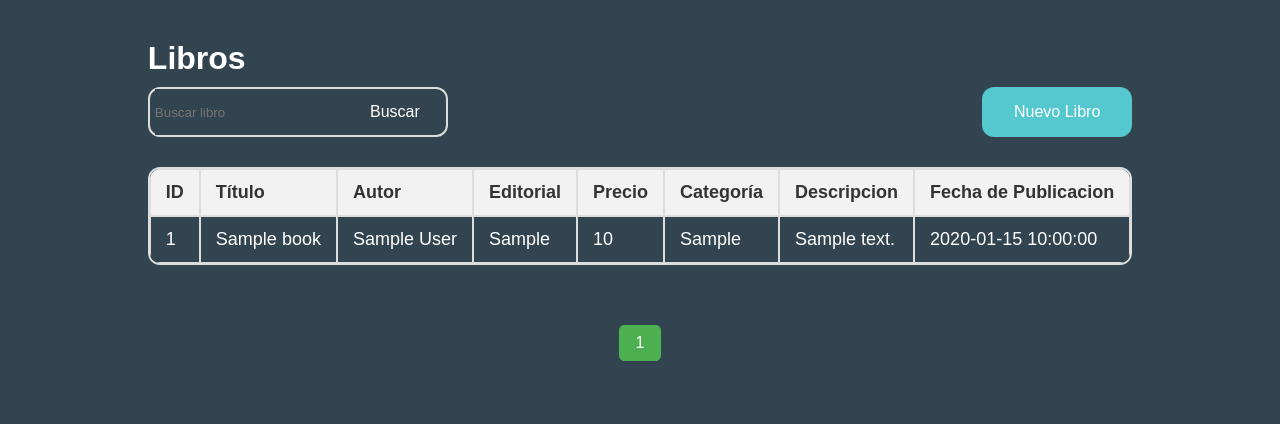
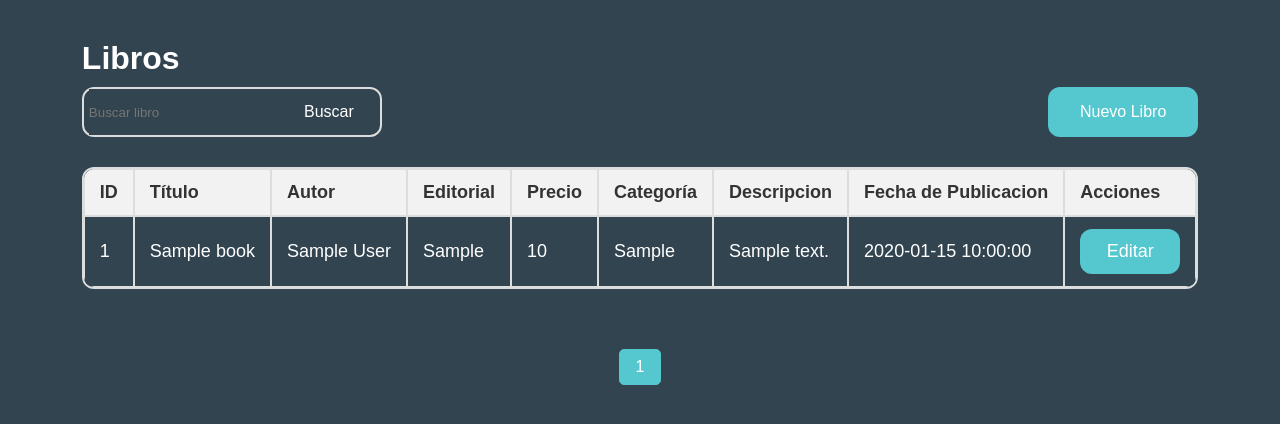
Before and after one commit to Andy-Leal-Dev/DigitalLibrery-PHP, a PHP site: page /admin.php?rute=books in a window 1280 px wide. Shown: the part 160-584 px from the top of the page. Run offline with PHP 8.4, Linux system fonts and the light colour scheme; tables that the repository leaves empty or names only in its code hold one stand-in row (values such as "Sample post"); some libraries are stand-ins or nearby versions.

Commit message:
Proyecto en proceso con modificaciones

```diff
--- a/Public/Css/admin.css
+++ b/Public/Css/admin.css
@@ -133,8 +133,6 @@
     cursor: pointer;
 }
 
-
-
 .btn-new-book{
     width: 150px;
     height: 50px;
@@ -157,7 +155,7 @@
 }
 
 .pagination a {
-    color: black;
+    color: white;
     padding: 8px 16px;
     text-decoration: none;
     border: 1px solid #ddd;
@@ -166,9 +164,9 @@
 }
 
 .pagination a.active {
-    background-color: #4CAF50;
+    background-color: #55C7CF;
     color: white;
-    border: 1px solid #4CAF50;
+    border: 1px solid #55C7CF;
 }
 
 .pagination a:hover:not(.active) {
@@ -293,3 +291,21 @@ form{
     font-size: larger;
     cursor: pointer;
 }
+
+.div-btn-edit{
+    display: flex;
+    justify-content: center;
+    width: 100px;
+    height: 45px;
+    align-items: center;
+    background-color: #55C7CF;
+
+    border-radius: 12px;
+}
+
+.div-btn-edit a{
+    background-color: transparent;
+    outline: none;
+    text-decoration: none;
+    color: #ffff;
+}
--- a/Public/Javascript/admin.js
+++ /dev/null
@@ -1,7 +0,0 @@
-document.getElementById('exit-btn').addEventListener('click', ()=> {
-    document.getElementById('form-new-book').style.display="none";
-})
-
-document.getElementById('new-book').addEventListener('click', ()=> {
-    document.getElementById('form-new-book').style.display="flex";
-})
--- a/admin.php
+++ b/admin.php
@@ -6,6 +6,8 @@
     $offset = ($page - 1) * $limit;
 
 
+    switch ($_GET['rute']) {
+        case 'books':
             $sqlBook = "SELECT * FROM books LIMIT $limit OFFSET $offset";
             $resultBook = $conn->query($sqlBook);
 
@@ -15,8 +17,9 @@
             $total_results_Book = $total_results_row_Book[0];
 
             $total_pages_Book = ceil($total_results_Book / $limit);
+            break;
 
-
+        case 'user':
             $sqlusers = "SELECT * FROM users LIMIT $limit OFFSET $offset";
             $resultusers = $conn->query($sqlusers);
 
@@ -26,8 +29,9 @@
             $total_results_Users = $total_results_row_Users[0];
 
             $total_pages_Users = ceil($total_results_Users / $limit);
+            break;
 
-
+        case 'orders':
             $sqlorders = "SELECT * FROM orders LIMIT $limit OFFSET $offset";
             $resulorders = $conn->query($sqlorders);
 
@@ -37,8 +41,61 @@
             $total_results_Orders = $total_results_row_Orders[0];
 
             $total_pages_Orders = ceil($total_results_Orders / $limit);
+            break;
+
+        default:
+            // Default case if no valid 'rute' is provided
+            break;
+    }
 
 
+    if (isset($_GET['search']) && isset($_GET['rute']) && $_GET['rute'] == 'books'){
+
+        $search = $_GET['search'];
+
+        $sqlBook = "SELECT * FROM books WHERE author_book = '$search' LIMIT $limit OFFSET $offset";
+        $resultBook = $conn->query($sqlBook);
+
+        $total_results_sql_Book = "SELECT COUNT(*) FROM books WHERE author_book = '$search'";
+        $total_results_result_Book = $conn->query($total_results_sql_Book);
+        $total_results_row_Book = $total_results_result_Book->fetch_row();
+        $total_results_Book = $total_results_row_Book[0];
+
+        $total_pages_Book = ceil($total_results_Book / $limit);
+
+
+    } elseif(isset($_GET['search']) && isset($_GET['rute']) && $_GET['rute'] == 'user'){
+
+        $search = $_GET['search'];
+
+        $sqlusers = "SELECT * FROM users WHERE email = '$search' LIMIT $limit OFFSET $offset";
+        $resultusers = $conn->query($sqlusers);
+
+        $total_results_sql_Users = "SELECT COUNT(*) FROM users WHERE email = '$search'";
+        $total_results_result_Users = $conn->query($total_results_sql_Users);
+        $total_results_row_Users = $total_results_result_Users->fetch_row();
+        $total_results_Users = $total_results_row_Users[0];
+
+        $total_pages_Users = ceil($total_results_Users / $limit);
+
+
+
+    } elseif(isset($_GET['search']) && isset($_GET['rute']) && $_GET['rute'] == 'orders'){
+
+        $search = $_GET['search'];
+
+        $sqlorders = "SELECT * FROM orders WHERE code_orders = '$search' LIMIT $limit OFFSET $offset";
+        $resulorders = $conn->query($sqlorders);
+
+        $total_results_sql_Orders = "SELECT COUNT(*) FROM orders  WHERE code_orders = '$search'";
+        $total_results_result_Orders = $conn->query($total_results_sql_Orders);
+        $total_results_row_Orders = $total_results_result_Orders->fetch_row();
+        $total_results_Orders = $total_results_row_Orders[0];
+
+        $total_pages_Orders = ceil($total_results_Orders / $limit);
+
+
+    }
 
 ?>
 
@@ -82,11 +139,18 @@
                 </div>
             <div class="div-search-new-book">
                 <div class="search-book">
-                    <input type="text" placeholder="Buscar libro">
-                    <div class="btn-serarch">
+                    <input type="text" placeholder="Buscar libro" id="input_search">
+                    <div class="btn-serarch" id="btn-search">
                     <span>Buscar</span>
+
                 </div>
             </div>
+                <?php if(isset($_GET['message'])){
+                    $message = $_GET['message'];
+
+                    echo "<span>$message</span>";
+                }
+                ?>
                 <div class="btn-new-book" id="new-book">
                     <span>Nuevo Libro</span>
                 </div>
@@ -102,9 +166,9 @@
                             <th>Categoría</th>
                             <th>Descripcion</th>
                             <th>Fecha de Publicacion</th>
+                            <th>Acciones</th>
                         </tr>
                     </thead>
-
                          <tbody>
                                 <?php if ($resultBook->num_rows > 0): ?>
                                     <?php while($rowBook = $resultBook->fetch_assoc()): ?>
@@ -117,6 +181,11 @@
                                             <td><?php echo $rowBook['category_book']; ?></td>
                                             <td><?php echo $rowBook['description_book']; ?></td>
                                             <td><?php echo $rowBook['publication_date']; ?></td>
+                                            <td>
+                                                <div class="div-btn-edit">
+                                                    <a href="">Editar</a>
+                                                </div>
+                                            </td>
                                         </tr>
                                     <?php endwhile; ?>
                                 <?php else: ?>
@@ -141,9 +210,8 @@
                     <?php endif; ?>
                 </div>
             </div>
-
             <div class="div-form-new-book" id="form-new-book" >
-        <form action="" method="post" enctype="multipart/form-data">
+        <form action="./Controller/new-book-controlller.php" method="post" enctype="multipart/form-data">
                 <div class="div-title-form">
                     <h2>Nuevo libro</h2>
                     <span id="exit-btn" style="font-size: x-large;cursor: pointer;">X</span>
@@ -174,7 +242,7 @@
                     <div class="div-input">
                         <label for="precio">Precio</label>
                         <div class="div-input-text">
-                            <input type="text" id="precio" name="precio" required>
+                            <input type="number" id="precio" name="precio" required>
                         </div>
                     </div>
                 </div>
@@ -217,6 +285,7 @@
             </div>
         </form>
         </div>
+    </div>
         <?php endif;?>
 
         <?php if(isset($_GET['rute']) && $_GET['rute'] == 'user'): ?>
@@ -229,9 +298,9 @@
             </div>
             <div class="div-search-user">
                 <div class="search-user">
-                    <input type="text" placeholder="Buscar un Usuario">
-                    <div class="btn-serarch">
-                    <span>Buscar</span>
+                    <input type="text" placeholder="Buscar un Usuario" id="input_search_user" >
+                    <div class="btn-serarch" id="btn-search-user">
+                    <span >Buscar</span>
                 </div>
                 </div>
             </div>
@@ -276,6 +345,7 @@
                     </tbody>
                 </table>
             </div>
+        </div>
             <div class="pagination">
                 <?php if ($page > 1): ?>
                     <a href="?rute=user&page=<?php echo $page - 1; ?>">&laquo; Anterior</a>
@@ -290,6 +360,7 @@
                 <?php endif; ?>
             </div>
         </div>
+
         <?php endif;?>
 
         <?php if(isset($_GET['rute']) && $_GET['rute'] == 'orders'): ?>
@@ -301,9 +372,9 @@
             </div>
             <div class="div-search-orders">
                 <div class="search-orders">
-                    <input type="text" placeholder="Buscar una compra">
-                    <div class="btn-serarch">
-                    <span>Buscar</span>
+                    <input type="text" placeholder="Buscar una compra" id="input_search_orders">
+                    <div class="btn-serarch" id="btn-search-order">
+                        <span >Buscar</span>
                     </div>
                 </div>
             </div>
@@ -344,6 +415,7 @@
                     </tbody>
                 </table>
             </div>
+        </div>
             <div class="pagination">
                 <?php if ($page > 1): ?>
                     <a href="?rute=orders&page=<?php echo $page - 1; ?>">&laquo; Anterior</a>
@@ -353,7 +425,7 @@
                     <a href="?rute=orders&page=<?php echo $i; ?>" <?php if ($i == $page) echo 'class="active"'; ?>><?php echo $i; ?></a>
                 <?php endfor; ?>
 
-                <?php if ($page < $total_pages_Book): ?>
+                <?php if ($page < $total_pages_Orders): ?>
                     <a href="?rute=orders&page=<?php echo $page + 1; ?>">Siguiente &raquo;</a>
                 <?php endif; ?>
             </div>
@@ -362,6 +434,45 @@
     </div>
 
 
-<script src="./Public/Javascript/admin.js"></script>
+<script >
+<?php if(isset($_GET['rute']) && $_GET['rute'] == 'books'): ?>
+
+document.getElementById('btn-search').addEventListener('click', ()=> {
+    const input = document.getElementById('input_search').value;
+    if(input){
+        window.location.href = `admin.php?rute=books&page=1&search=${input}`
+    }
+})
+
+document.getElementById('exit-btn').addEventListener('click', ()=> {
+    document.getElementById('form-new-book').style.display="none";
+})
+
+document.getElementById('new-book').addEventListener('click', ()=> {
+    document.getElementById('form-new-book').style.display="flex";
+})
+
+<?php endif;?>
+
+<?php if(isset($_GET['rute']) && $_GET['rute'] == 'user'): ?>
+document.getElementById('btn-search-user').addEventListener('click', ()=> {
+    const input = document.getElementById('input_search_user').value;
+    if(input){
+        window.location.href = `admin.php?rute=user&page=1&search=${input}`
+    }
+})
+<?php endif;?>
+
+<?php if(isset($_GET['rute']) && $_GET['rute'] == 'orders'): ?>
+document.getElementById('btn-search-order').addEventListener('click', ()=> {
+    const input = document.getElementById('input_search_orders').value;
+    if(input){
+        window.location.href = `admin.php?rute=orders&page=1&search=${input}`
+    }
+})
+
+<?php endif;?>
+
+</script>
 </body>
 </html>
```
Also changed, not shown: Controller/new-book-controlller.php (+7 -6 lines), book_edit.php (added), 1 other file. Lines whose indentation alone changed are shown as unchanged.
